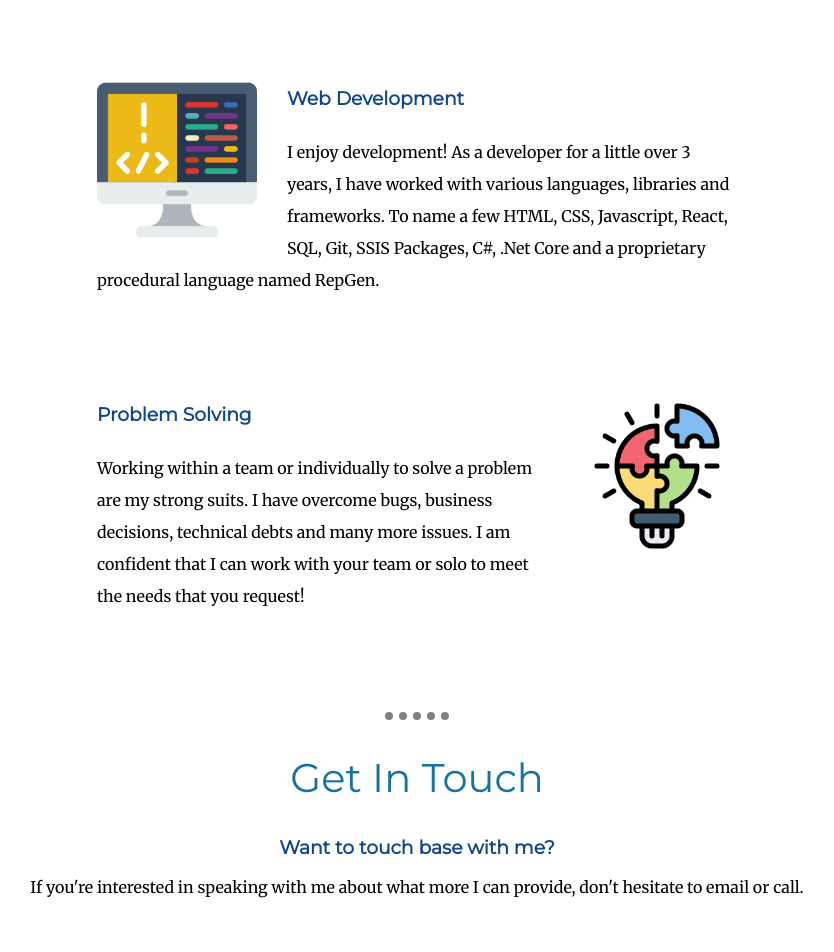
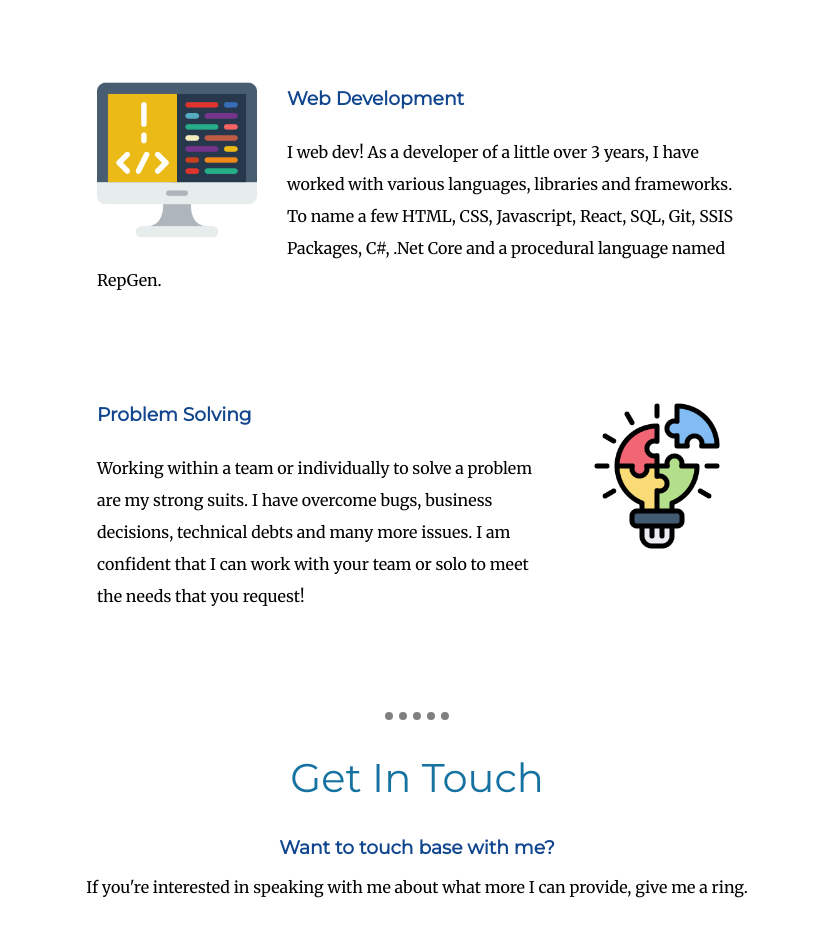
Before and after one commit to BoRosales/personal-site, a plain HTML site: page index.html in a window 1280 px wide. Shown: the part 1400-2352 px from the top of the page, without its empty margins (223-1057 px from the left). Drawn offline with Linux system fonts and the light colour scheme.

Commit message:
css organization and wording changes

```diff
--- a/css/styles.css
+++ b/css/styles.css
@@ -1,3 +1,5 @@
+/************* General styles *************/
+
 body {
     margin: 0;
     text-align: center;
@@ -16,7 +18,7 @@ hr {
 if there is width set, then you will need to center with margin: auto */
 
 
-/* 1em = 16px // rem root em, means to ignore parent containers sizing*/
+/* 1em = 16px // rem: root em, means to ignore parent containers sizing*/
 
 h1 {
     font-family: 'Sacramento', cursive;
@@ -45,6 +47,9 @@ h3 {
     color: #11468F;
 }
 
+
+/************* TopContainer styles *************/
+
 .pro {
     text-decoration: underline;
 }
@@ -55,14 +60,17 @@ h3 {
     padding-top: 100px;
 }
 
+/************* MiddleContainer styles *************/
+
 .middle-container p {
     margin-bottom: 3rem;
 }
 
+
+/************* BottomContainer styles *************/
+
 .bottom-container {
-    /* position: fixed; */
     background-color: #66BFBF;
-    height: 6rem;
     margin-top: 4rem;
     padding: 2rem 2rem;
 }
@@ -70,6 +78,10 @@ h3 {
 .bottom-container p {
     margin-bottom: 0;
     color: #EAF6F6;
+}
+
+.contact-me p {
+    padding-bottom: 1.75rem;
 }
 
 .footer-link {
@@ -81,10 +93,6 @@ h3 {
     width: 50%;
     text-align: left;
     line-height: 2;
-}
-
-.contact-me p {
-    padding-bottom: 1.75rem;
 }
 
 
--- a/index.html
+++ b/index.html
@@ -37,7 +37,7 @@
             <div class="skill-row">
                 <img class="syntax-img" src="images/coding.png" alt="Javascript syntax image">
                 <h3>Web Development</h3>
-                <p>I enjoy development! As a developer for a little over 3 years, I have worked with various languages, libraries and frameworks. To name a few HTML, CSS, Javascript, React, SQL, Git, SSIS Packages, C#, .Net Core and a proprietary procedural
+                <p>I web dev! As a developer of a little over 3 years, I have worked with various languages, libraries and frameworks. To name a few HTML, CSS, Javascript, React, SQL, Git, SSIS Packages, C#, .Net Core and a procedural
                     language named RepGen.</p>
             </div>
             <div class="skill-row">
@@ -51,7 +51,7 @@
         <div class="contact-me">
             <h2>Get In Touch</h2>
             <h3>Want to touch base with me?</h3>
-            <p>If you're interested in speaking with me about what more I can provide, don't hesitate to email or call.</p>
+            <p>If you're interested in speaking with me about what more I can provide, give me a ring.</p>
             <a class="btn" href="mailto:bonirosales@gmail.com">CONTACT ME</a>
         </div>
     </div>
```
